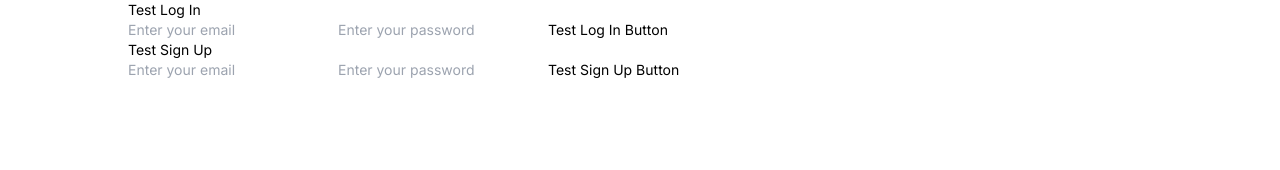
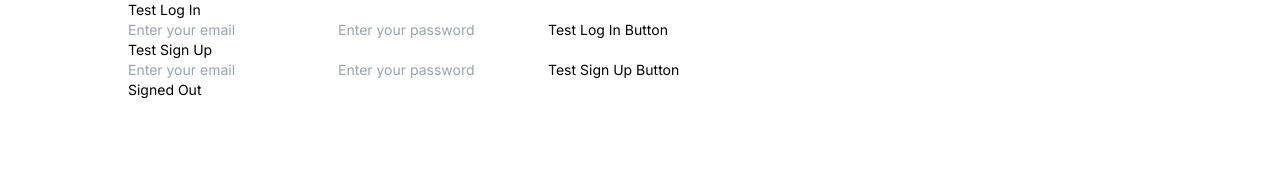
Before and after one commit to angel1254mc/IoT-Struggle, a Next.js app in the folder app/: page / in a window 1280 px wide. Shown: the top 170 px of the page. Built offline with nearby package versions, Linux system fonts and the light colour scheme; no server answers.

Commit message:
Working Authentication
Its beauty, its grace

```diff
--- a/app/next.config.js
+++ /dev/null
@@ -1,4 +0,0 @@
-
-module.exports = {
-
-}
--- /dev/null
+++ b/app/src/app/auth/authDetails.jsx
@@ -0,0 +1,44 @@
+import React, { useState, useEffect } from 'react';
+import { auth } from "../../../firebaseAdmin.js";
+import { onAuthStateChanged, signOut } from 'firebase/auth';
+
+const AuthDetails = () => {
+    const [authUser, setAuthUser] = useState(null);
+
+    useEffect(() => {
+        const listen = onAuthStateChanged(auth, (user) =>{
+            if (user){
+                setAuthUser(user);
+            } else{
+                setAuthUser(null);
+            }
+        });
+
+        return () =>{
+            listen();
+        }
+
+    }, []);
+
+    const userSignOut = () => {
+        signOut(auth).then(() => {
+            signOut(auth).then(() => {
+                console.log("Sign Out Successful!");
+            }).catch(error => console.log(error))
+        })
+    }
+
+    return (
+        <div>{ authUser ? <>
+            <p>
+                {`Signed In as ${authUser.email}`}
+            </p>
+            <button onClick={userSignOut}>SignOut</button>
+            </> : <p>
+                Signed Out
+            </p>}
+        </div>
+    );
+};
+
+export default AuthDetails
--- a/app/src/app/page.js
+++ b/app/src/app/page.js
@@ -108,12 +108,14 @@
 
 import SignIn from './auth/SignIn'
 import SignUp from './auth/SignUp'
+import AuthDetails from './auth/authDetails'
 
 function Home() {
     return(
         <div className="Home">
             <SignIn />
             <SignUp />
+            <AuthDetails />
         </div>
     );
 }
```
Also changed, not shown: app/package.json (line endings or trailing spaces), 1 other file (tests, documents, lock files or other folders).
